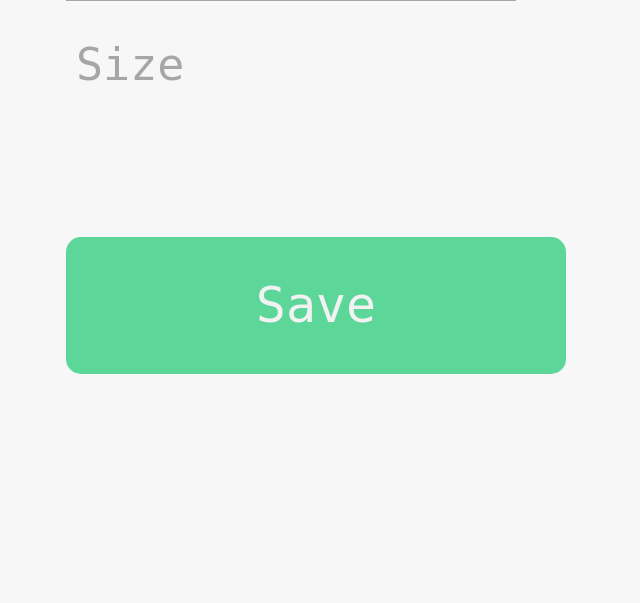
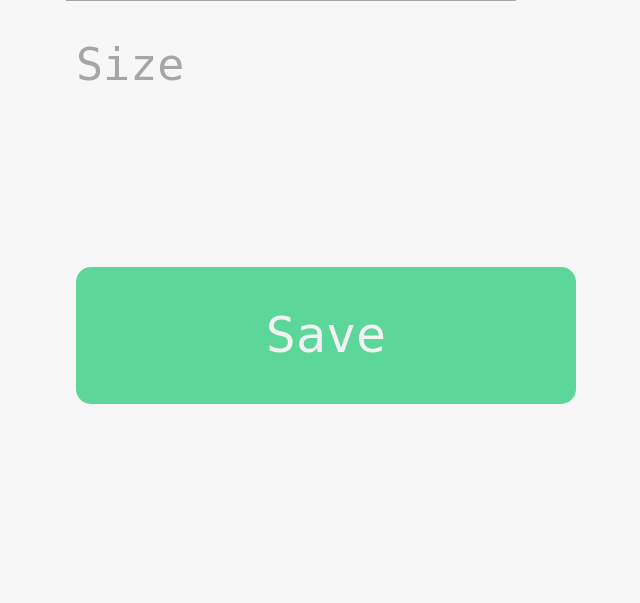
Before and after one commit to bryanchambers/buckets, a Flask app: page /buckets/new in a window 1280 px wide. Shown: the part 912-1515 px from the top of the page, without its empty margins (349-989 px from the left). Before the commit the page ends 1286 px from the top, so only its background shows below. Run offline with Flask 2, Linux system fonts and the light colour scheme; some libraries are stand-ins or nearby versions.

Commit message:
Updated bucket styling

```diff
--- a/static/style.css
+++ b/static/style.css
@@ -29,14 +29,16 @@ body {
 input, select {
     width: 100%;
     margin: 30px 0px;
-    padding: 10px 50px;
+    padding: 20px 40px;
     font-size:  60px !important;
     background: #f7f7f7;
     -webkit-appearance: none;
 }
 
 
-
+button {
+    margin: 30px 10px;
+}
 
 
 
```
